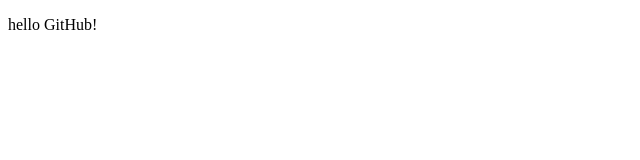
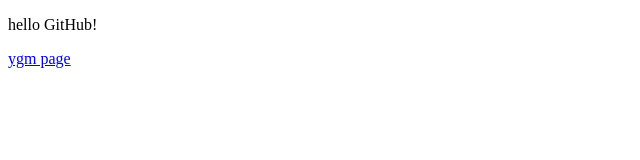
Before and after one commit to WordsWorks/WordsWorks.github.io, a plain HTML site: page index.html in a window 1280 px wide. Shown: the full height of the page, 0-640 px from the left. Drawn offline with Linux system fonts and the light colour scheme.

Commit message:
add link

```diff
--- a/index.html
+++ b/index.html
@@ -7,6 +7,7 @@
 <body>
    <p>hello GitHub!</p>
 
+    <a href="http://wordsworks.github.io/ygm.github.io/">ygm page</a>
 
 </body>
 </html>
```
